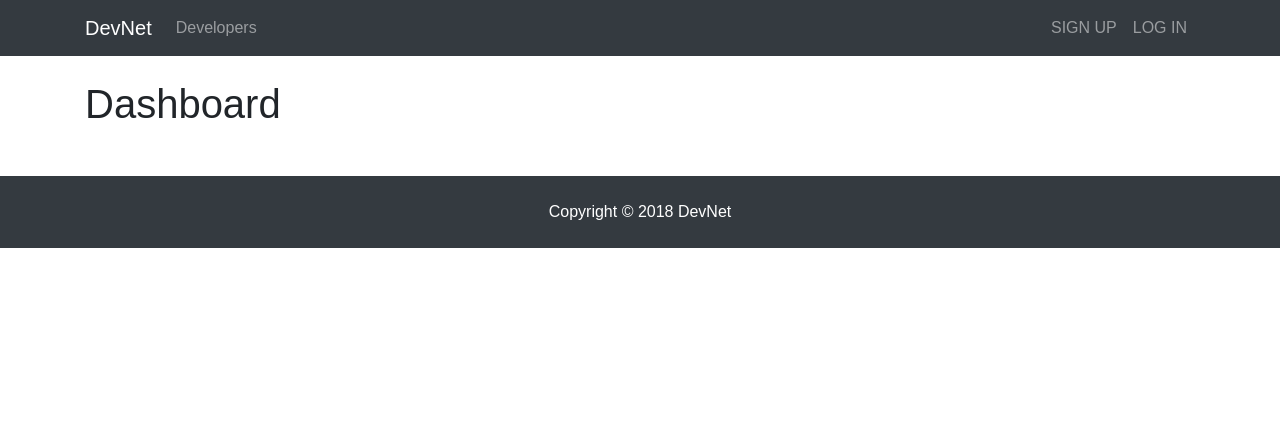
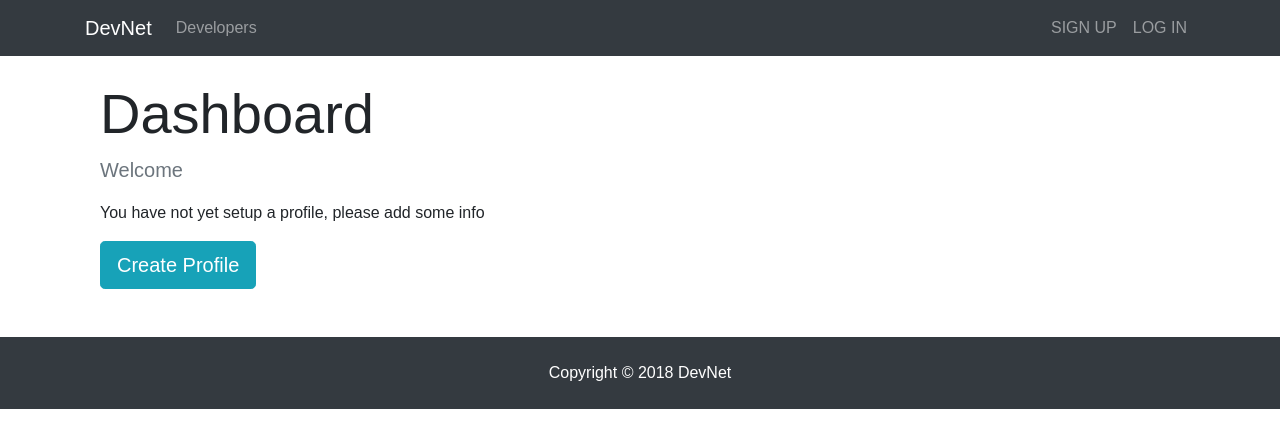
Before and after one commit to mikhail-kostiuk/Devnet, a React (Create React App) app in the folder client/: page /dashboard in a window 1280 px wide. Shown: the top 448 px of the page. Built offline with nearby package versions, Linux system fonts and the light colour scheme; no server answers.

Commit message:
Add basic dashboard's functionality

```diff
--- a/client/src/components/dashboard/Dashboard.js
+++ b/client/src/components/dashboard/Dashboard.js
@@ -1,6 +1,8 @@
 import React, { Component } from "react";
+import { Link } from "react-router-dom";
 import PropTypes from "prop-types";
 import { connect } from "react-redux";
+import Spinner from "../common/Spinner";
 import { getCurrentProfile } from "../../actions/profileActions";
 
 class Dashboard extends Component {
@@ -9,15 +11,60 @@ class Dashboard extends Component {
   }
 
   render() {
+    const { user } = this.props.auth;
+    const { profile, loading } = this.props.profile;
+
+    let dashboardContent;
+
+    if (profile === null || loading) {
+      dashboardContent = <Spinner />;
+    } else {
+      // Check if logged in user has profile data
+      if (Object.keys(profile).length > 0) {
+        dashboardContent = <h4>TODO: Display profile</h4>;
+      } else {
+        // User is logged in but has no profile
+        dashboardContent = (
+          <div>
+            <p className="lead text-muted">Welcome {user.name}</p>
+            <p>You have not yet setup a profile, please add some info</p>
+            <Link to="/create-profile" className="btn btn-lg btn-info">
+              Create Profile
+            </Link>
+          </div>
+        );
+      }
+    }
+
     return (
-      <div>
-        <h1>Dashboard</h1>
+      <div className="dashboard">
+        <div className="container">
+          <div className="row">
+            <div className="col-md-12">
+              <h1 className="display-4">Dashboard</h1>
+              {dashboardContent}
+            </div>
+          </div>
+        </div>
       </div>
     );
   }
 }
 
+const mapStateToProps = state => {
+  return {
+    profile: state.profile,
+    auth: state.auth
+  };
+};
+
+Dashboard.propTypes = {
+  getCurrentProfile: PropTypes.func.isRequired,
+  auth: PropTypes.object.isRequired,
+  profile: PropTypes.object.isRequired
+};
+
 export default connect(
-  null,
+  mapStateToProps,
   { getCurrentProfile }
 )(Dashboard);
```
